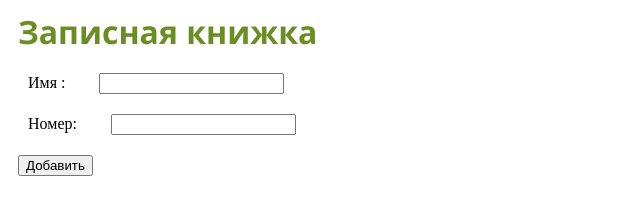
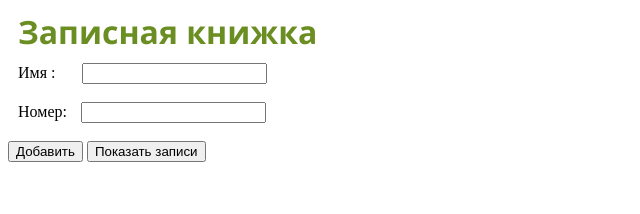
Before and after one commit to BudilovaDarya/phonebook, a plain HTML site: page index.html in a window 1280 px wide. Shown: the whole page, without its empty margins (0-640 px from the left). Drawn offline with Linux system fonts and the light colour scheme.

Commit message:
Add files via upload
Добавлено отображение всего списка по кнопке :)

```diff
--- a/index.html
+++ b/index.html
@@ -5,13 +5,23 @@
 </head>
 <body>
     <h1>Записная книжка</h1>
-    <label>Имя :</label>
+    <div>
+    <label>
+    <span> Имя : </span>
+    </label>
     <input name="name" id="name">
+    </div>
     <br>
+    <div>
     <label>Номер: </label>
-    <input name="number" type="number" id="number">
+    <input name="number" id="number">
+    </div>
     <br>
     <input type="submit" name="ok" id="ok" value="Добавить">
+    <input type="submit" name="read" id="read" value="Показать записи">
+    <div id="dictionary">
+    </div>
+
     <script src="lesson_5.js"></script>
 
 </body>
--- a/lesson_5.js
+++ b/lesson_5.js
@@ -23,9 +23,17 @@ console.log('I\'m read "Хоббит"',books['Хоббит'])
 document.getElementById('ok').onclick = function (){
     var person = {
         name: document.getElementById('name').value,
-        number: document.getElementById('number').value
+        number: document.getElementById('number').value,
+        toString: function() {
+            return '<br> Имя: ' + this.name + ', Номер: ' + this.number;
+        }
     };
+
 
     numbers.push(person);
     console.log(numbers)
 }
+document.getElementById('read').onclick = function (){
+
+    document.getElementById('dictionary').innerHTML = '<br><p>'+numbers+'</p>';
+}
--- a/style.css
+++ b/style.css
@@ -5,9 +5,12 @@ h1{
     margin: 10px;
 
 }
+span {
+	display: inline-block;
+	width: 50px;
+}
 label{
     margin: 10px;
-    padding: 10;
 }
 td {
 	height: 40px;
@@ -18,6 +21,3 @@ td {
 
 
 }
-input {
-	margin: 10px;
-}
```
